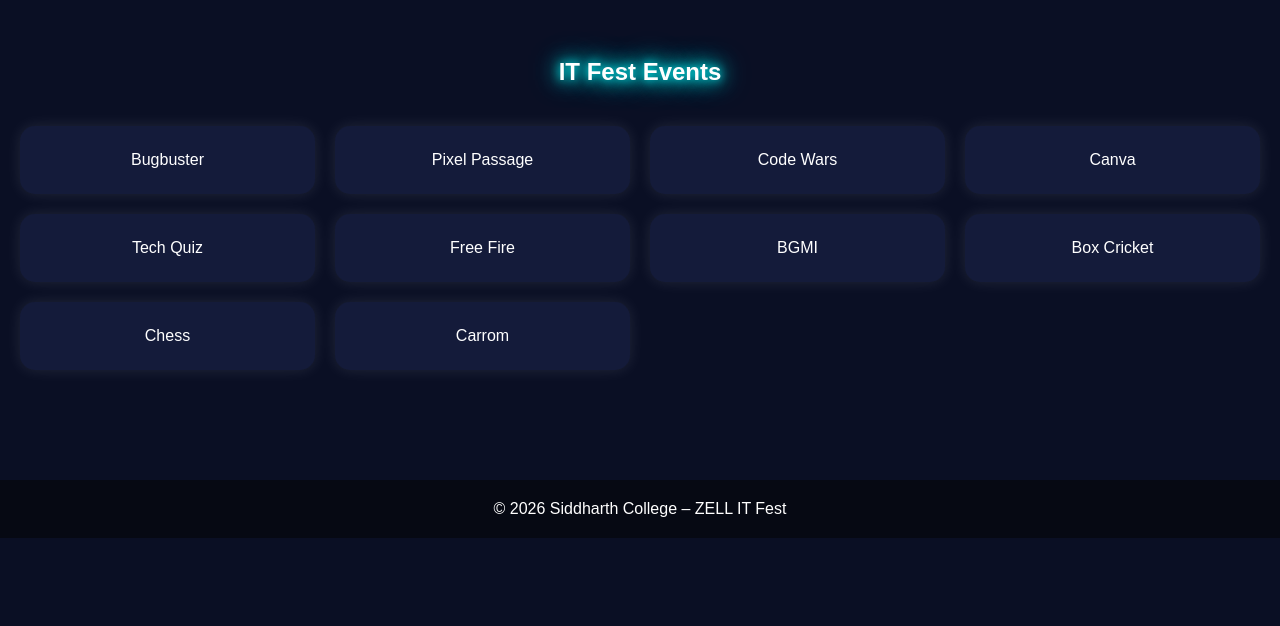
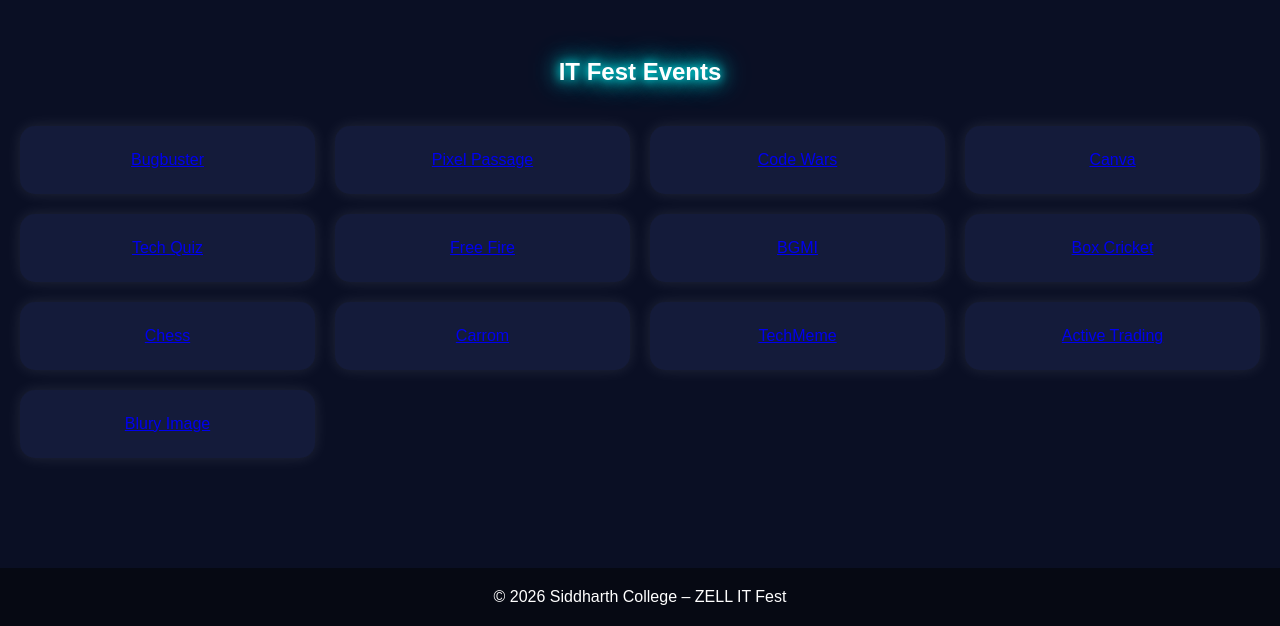
Before and after one commit to Darkknight34521/Project, a plain HTML site: page index.html in a window 1280 px wide. Shown: the part 822-1448 px from the top of the page. Before the commit the page ends 1360 px from the top, so only its background shows below. Drawn offline with Linux system fonts and the light colour scheme.

Commit message:
Update index.html

```diff
--- a/index.html
+++ b/index.html
@@ -106,16 +106,19 @@
     <section class="section">
         <h2 class="glow">IT Fest Events</h2>
         <div class="events-container">
-            <div class="event-card">Bugbuster</div>
-            <div class="event-card">Pixel Passage</div>
-            <div class="event-card">Code Wars</div>
-            <div class="event-card">Canva</div>
-            <div class="event-card">Tech Quiz</div>
-            <div class="event-card">Free Fire</div>
-            <div class="event-card">BGMI</div>
-            <div class="event-card">Box Cricket</div>
-            <div class="event-card">Chess</div>
-            <div class="event-card">Carrom</div>
+           <a href="https://docs.google.com/forms/d/e/1FAIpQLSdPdYOWYaiBZKPDW3G6QE5krkSo_T4R8amVeHipDcmhqDFsxw/viewform?usp=publish-editor" class="event-card">Bugbuster</a>
+            <a href="https://docs.google.com/forms/d/e/1FAIpQLSfgJAwmdLYM1sTHJ032UIXwWkpe_JdKdIw5bCRglkkCYxlinA/viewform?usp=publish-editor" class="event-card">Pixel Passage</a>
+            <a href="https://docs.google.com/forms/d/e/1FAIpQLSdB2vAKEsTvG2iT0Ukg0CWZnIAQ_37FejoSNz8A1OvGSAmVjQ/viewform?usp=publish-editor" class="event-card">Code Wars</a>
+            <a href="https://docs.google.com/forms/d/e/1FAIpQLSeZrx1ZL62oV3x1WAKlNcrkVJ9igVhw82b-hGeH57JRj0HD4A/viewform?usp=publish-editor" class="event-card">Canva</a>
+            <a href="https://docs.google.com/forms/d/e/1FAIpQLSeWpknd3Q_7ekmAOrANlZMUfpSw6HlLFsW9cyTCctp50Xbl4w/viewform?usp=publish-editor" class="event-card">Tech Quiz</a>
+            <a href="https://docs.google.com/forms/d/e/1FAIpQLScnck6-dsADl95IP2zC5Qe1a9Isb3EGJxNzYb4T75n1y0drlg/viewform?usp=publish-editor" class="event-card">Free Fire</a>
+            <a href="https://docs.google.com/forms/d/e/1FAIpQLScRFw61ChQSZfSrD8LY885NDf-1Pza0UjBs9PnpfITh0tvwMQ/viewform?usp=publish-editor" class="event-card">BGMI</a>
+            <a href="https://docs.google.com/forms/d/e/1FAIpQLSdqlZCfxunVE3RQs_oGywWy_MN-8IXGIuDvfTQm5ii7dBBB0w/viewform?usp=publish-editor" class="event-card">Box Cricket</a>
+            <a href="https://docs.google.com/forms/d/e/1FAIpQLSddPDmA4OF40gZeT9kEXAnglcvsdPgBuQJwEmDt1Eg5CI47Iw/viewform?usp=publish-editor" class="event-card">Chess</a>
+            <a href="https://docs.google.com/forms/d/e/1FAIpQLScoaX3y0k5UBJpWHcVeSAWY3YQh63rHza9E7caMkmK-NUaG6Q/viewform?usp=publish-editor" class="event-card">Carrom</a>
+            <a href="https://docs.google.com/forms/d/e/1FAIpQLSemUnCEwD_s1jKvfrjd7S_pz4ZLBR7IHCRDOkJXjl8uNlPU5Q/viewform?usp=publish-editor" class="event-card">TechMeme</a>
+            <a href="https://docs.google.com/forms/d/e/1FAIpQLSc-RQvuc4NwvLcoTjP47QeoFt6tztb0n4kDse28JNFk0JXZSw/viewform?usp=publish-editor" class="event-card">Active Trading</a>
+            <a href="https://docs.google.com/forms/d/e/1FAIpQLSddAoZ51UB8EkjwdY3-PvRa754kDd2sQR9SruVCYWbTN82STg/viewform?usp=publish-editor" class="event-card">Blury Image</a>
         </div>
     </section>
 
```
